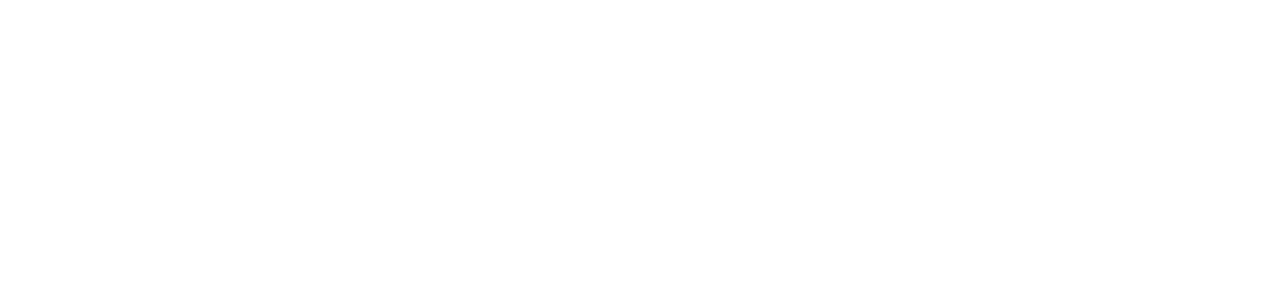
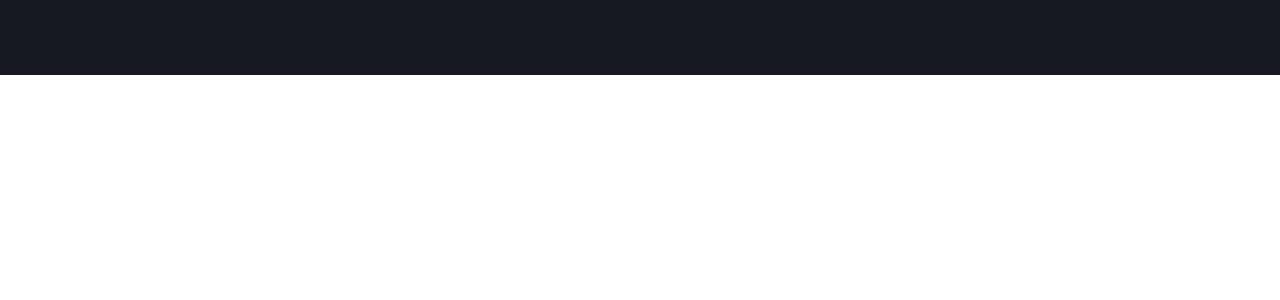
Before and after one commit to Kevin-Razafison/Lumen-mall-client, a React (Vite) app in the folder Lumen Mall/: page / in a window 1280 px wide. Shown: the top 300 px of the page. Built offline with nearby package versions, Linux system fonts and the light colour scheme.

Commit message:
chore: connect CSS modules and setup header layout

```diff
--- a/Lumen Mall/src/App.jsx
+++ b/Lumen Mall/src/App.jsx
@@ -1,12 +1,11 @@
 import { useState } from 'react'
-
+import Header from './components/Header'
 
 function App() {
-  const [count, setCount] = useState(0)
 
   return (
     <>
-
+      <Header />
     </>
   )
 }
--- a/Lumen Mall/src/components/Header.jsx
+++ b/Lumen Mall/src/components/Header.jsx
@@ -1,15 +1,11 @@
 import React from 'react'
+import styles from './Header.module.css'
 
-const header = () => {
+const Header = () => {
     return(
-        <header className='header-container'>
-            <Logo />
-            <SearchBar />
-            <div className='nav-action'>
-                <DeliveryStatus country="Madagascar" />
-                <UserAccount />
-                <CartWidget itemCount={0} />
-            </div>
+        <header className={styles.headerContainer}>
         </header>
     )
 }
+
+export default Header
--- /dev/null
+++ b/Lumen Mall/src/components/Header.module.css
@@ -0,0 +1,11 @@
+.headerContainer {
+    height: 75px;
+    width: 100%;
+    display: flex;
+    flex-direction: row;
+    justify-content: space-evenly;
+    background-color: #161822;
+    color: #E0E0E0;
+    position: fixed;
+    z-index: 1;
+}
--- a/Lumen Mall/src/index.css
+++ b/Lumen Mall/src/index.css
@@ -0,0 +1,4 @@
+*{
+    margin: 0;
+    padding: 0;
+}
```
